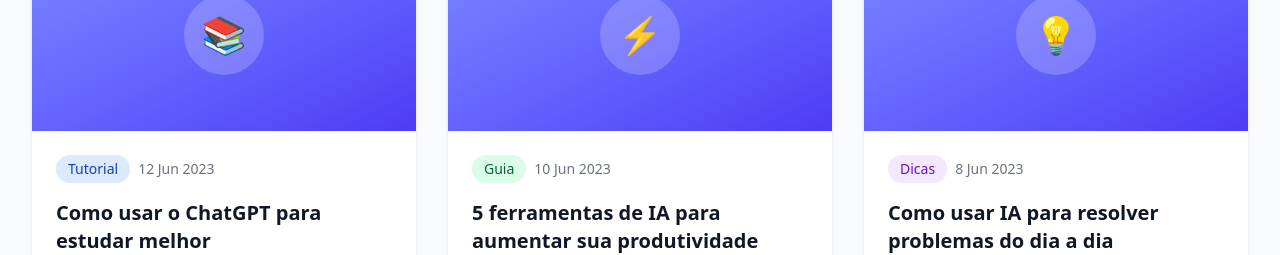
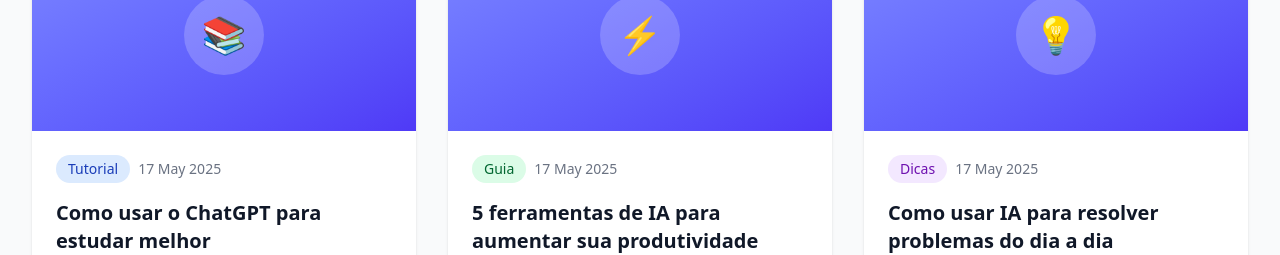
Before and after one commit to luiz426/BlogIA, a React (Vite) app in the folder Front-end/: page / in a window 1280 px wide. Shown: the part 885-1140 px from the top of the page. Built offline with nearby package versions, Linux system fonts and the light colour scheme.

Commit message:
vercel setup

```diff
--- a/Front-end/src/components/home/FeaturedPosts.tsx
+++ b/Front-end/src/components/home/FeaturedPosts.tsx
@@ -8,7 +8,7 @@
     title: 'Como usar o ChatGPT para estudar melhor',
     description: 'Aprenda técnicas eficientes para utilizar IA como assistente de estudos e melhorar seu aprendizado.',
     category: 'Tutorial',
-    date: '12 Jun 2023',
+    date: '17 May 2025',
     icon: '📚',
     slug: 'como-usar-chatgpt-estudar'
   },
@@ -17,7 +17,7 @@
     title: '5 ferramentas de IA para aumentar sua produtividade',
     description: 'Conheça as melhores ferramentas de IA que podem ajudar você a otimizar seu tempo e trabalhar melhor.',
     category: 'Guia',
-    date: '10 Jun 2023',
+    date: '17 May 2025',
     icon: '⚡',
     slug: 'ferramentas-ia-produtividade'
   },
@@ -26,7 +26,7 @@
     title: 'Como usar IA para resolver problemas do dia a dia',
     description: 'Descubra como a inteligência artificial pode ajudar em tarefas cotidianas e simplificar sua vida.',
     category: 'Dicas',
-    date: '8 Jun 2023',
+    date: '17 May 2025',
     icon: '💡',
     slug: 'ia-problemas-dia-a-dia'
   }
```
